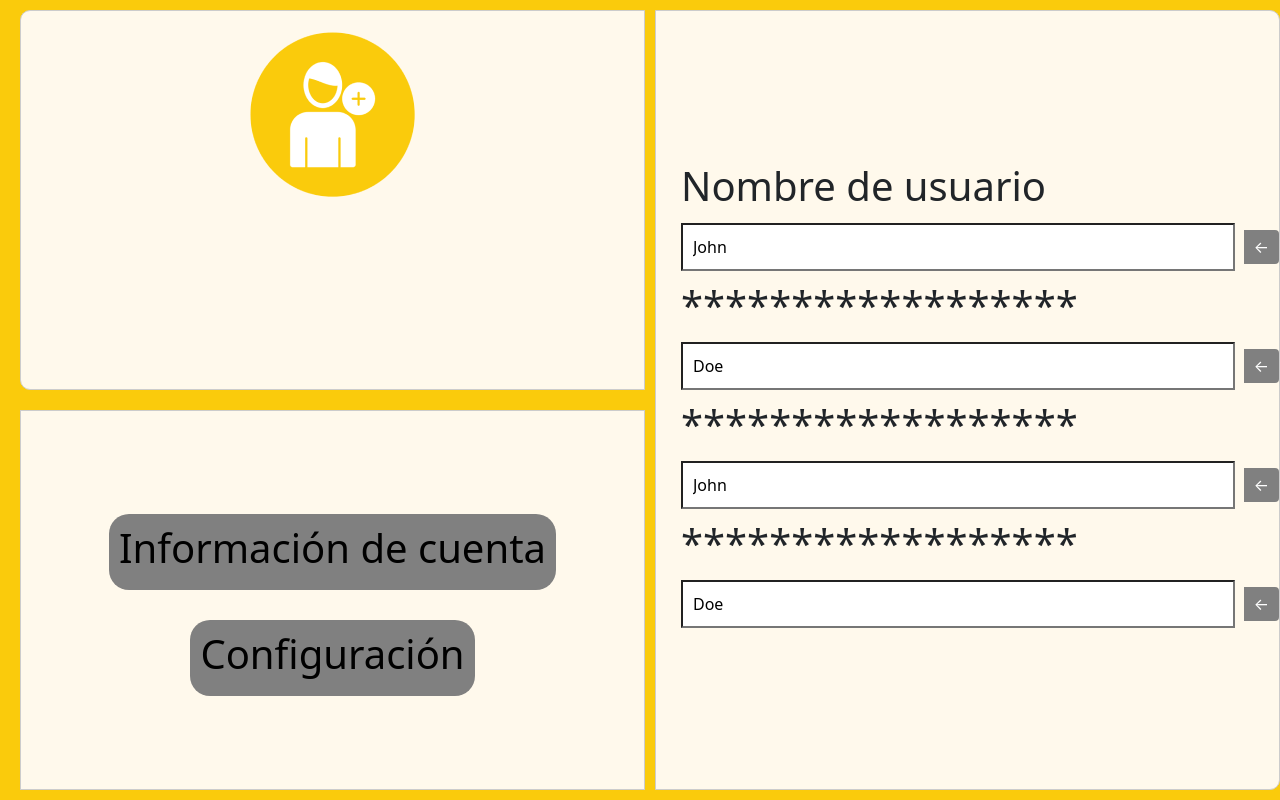
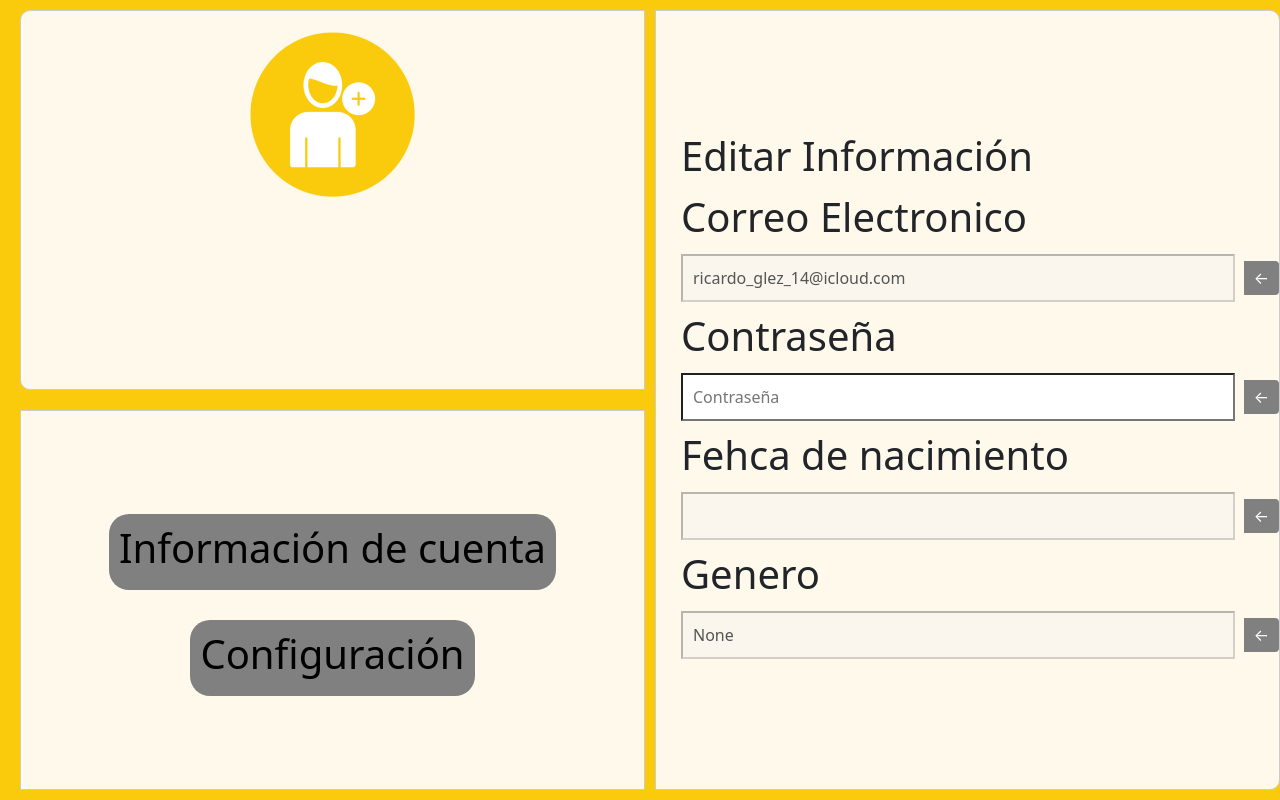
Before and after one commit to jorgergo/testfarma_webapp, a Django app: page /profile in a window 1280 px wide. Shown: the part 104-904 px from the top of the page. Run offline with Django 4.2, Linux system fonts and the light colour scheme; a user stored in the database is signed in; data comes from the database, SQL or seed files in the repository; both versions use the stored data as it was after the commit; some libraries are stand-ins or nearby versions.

Commit message:
profile_views

```diff
--- a/dashboard/templates/profile/profile.html
+++ b/dashboard/templates/profile/profile.html
@@ -38,36 +38,37 @@
 
           <form action="/action_page.php">
             <div class="form-group">
-              <label for="fname"><h1>Nombre de usuario</h1></label>
+              <label for="fname"><h1>Editar Información</h1></label>
+              <label for="fname"><h1>Correo Electronico</h1></label>
               <div class="input-group">
-                <input type="text" id="fname" name="fname" value="John">
+                <input type="text" id="fname" name="fname" value="{{ user.email}}" disabled>
                 <button type="submit" class="submit-button">
                   <span class="arrow">&#8592;</span>
                 </button>
               </div>
             </div>
             <div class="form-group">
-              <label for="lname"><h1>******************</h1></label>
+              <label for="lname"><h1>Contraseña</h1></label>
               <div class="input-group">
-                <input type="text" id="lname" name="lname" value="Doe">
+                <input type="text" id="lname" name="lname" placeholder="Contraseña">
                 <button type="submit" class="submit-button">
                   <span class="arrow">&#8592;</span>
                 </button>
               </div>
             </div>
             <div class="form-group">
-              <label for="fname"><h1>******************</h1></label>
+              <label for="fname"><h1>Fehca de nacimiento</h1></label>
               <div class="input-group">
-                <input type="text" id="fname" name="fname" value="John">
+                <input type="text" id="fname" name="fname" value="{{ user.birth_date|date:'d/m/Y' }}" disabled>
                 <button type="submit" class="submit-button">
                   <span class="arrow">&#8592;</span>
                 </button>
               </div>
             </div>
             <div class="form-group">
-              <label for="lname"><h1>******************</h1></label>
+              <label for="lname"><h1>Genero</h1></label>
               <div class="input-group">
-                <input type="text" id="lname" name="lname" value="Doe">
+                <input type="text" id="lname" name="lname" value="{{ user.gender_text}}" disabled>
                 <button type="submit" class="submit-button">
                   <span class="arrow">&#8592;</span>
                 </button>
--- a/dashboard/views.py
+++ b/dashboard/views.py
@@ -16,24 +16,31 @@ import pickle
 # Create your views here.
 
 
-
 @login_required(login_url="login")
 def home(request):
+    return render(request, "home.html")
 
-    return render(request, "home.html")
 
 @login_required(login_url="login")
 def recommendations(request):
-
     form = RecommendationsForm()
 
-    context = {
-        "form": form
-    }
+    context = {"form": form}
 
     return render(request, "recommendations/recommendations.html", context)
 
+
 @login_required(login_url="login")
 def profile(request):
+    user = User.objects.get(pk=request.user.pk)
 
-    return render(request, "profile/profile.html")
+    if user.gender == "M":
+        user.gender_text = "Masculino"
+    elif user.gender == "F":
+        user.gender_text = "Femenino"
+    else:
+        user.gender_text = user.gender
+
+    context = {"user": user}
+
+    return render(request, "profile/profile.html", context)
```
Also changed, not shown: db.sqlite3.
